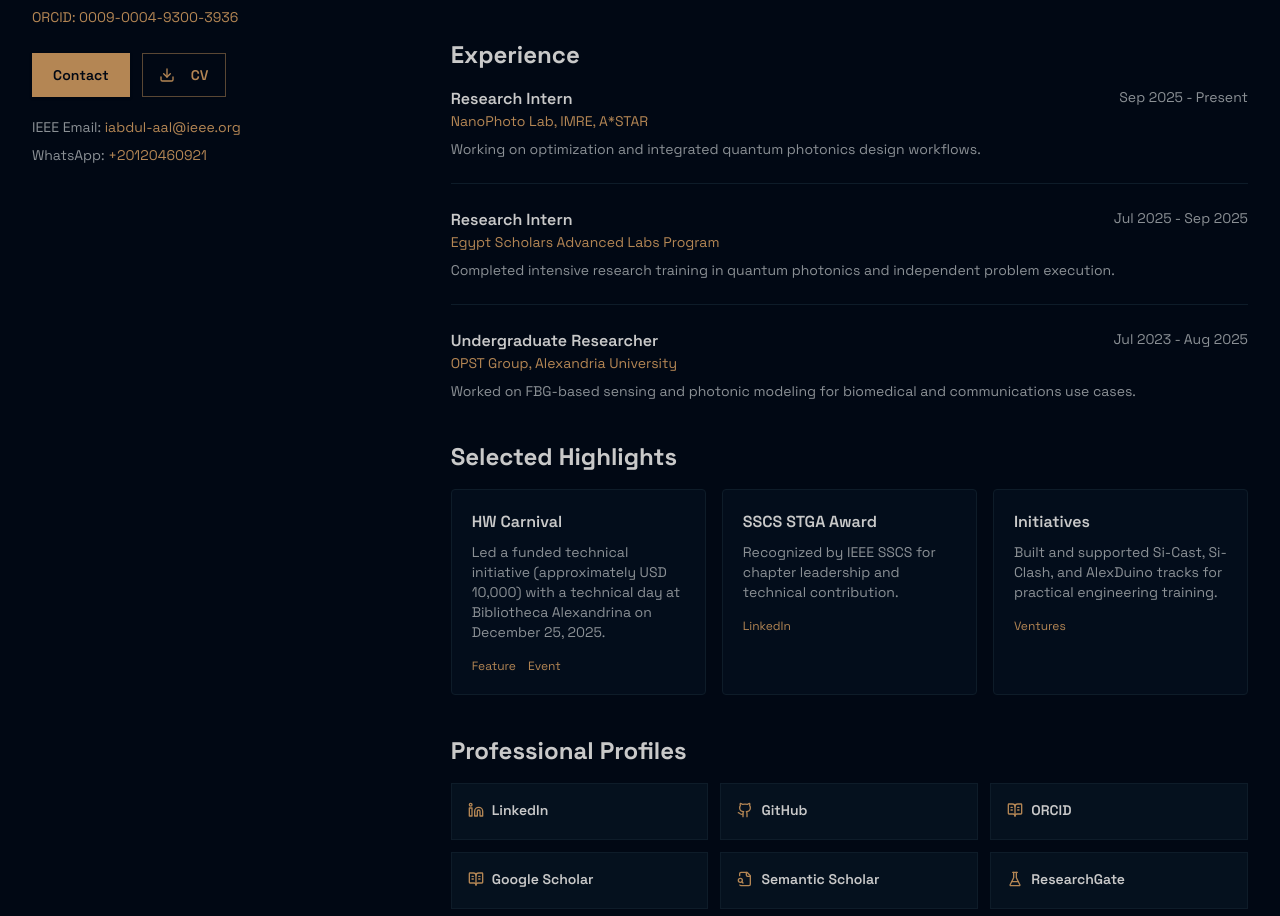
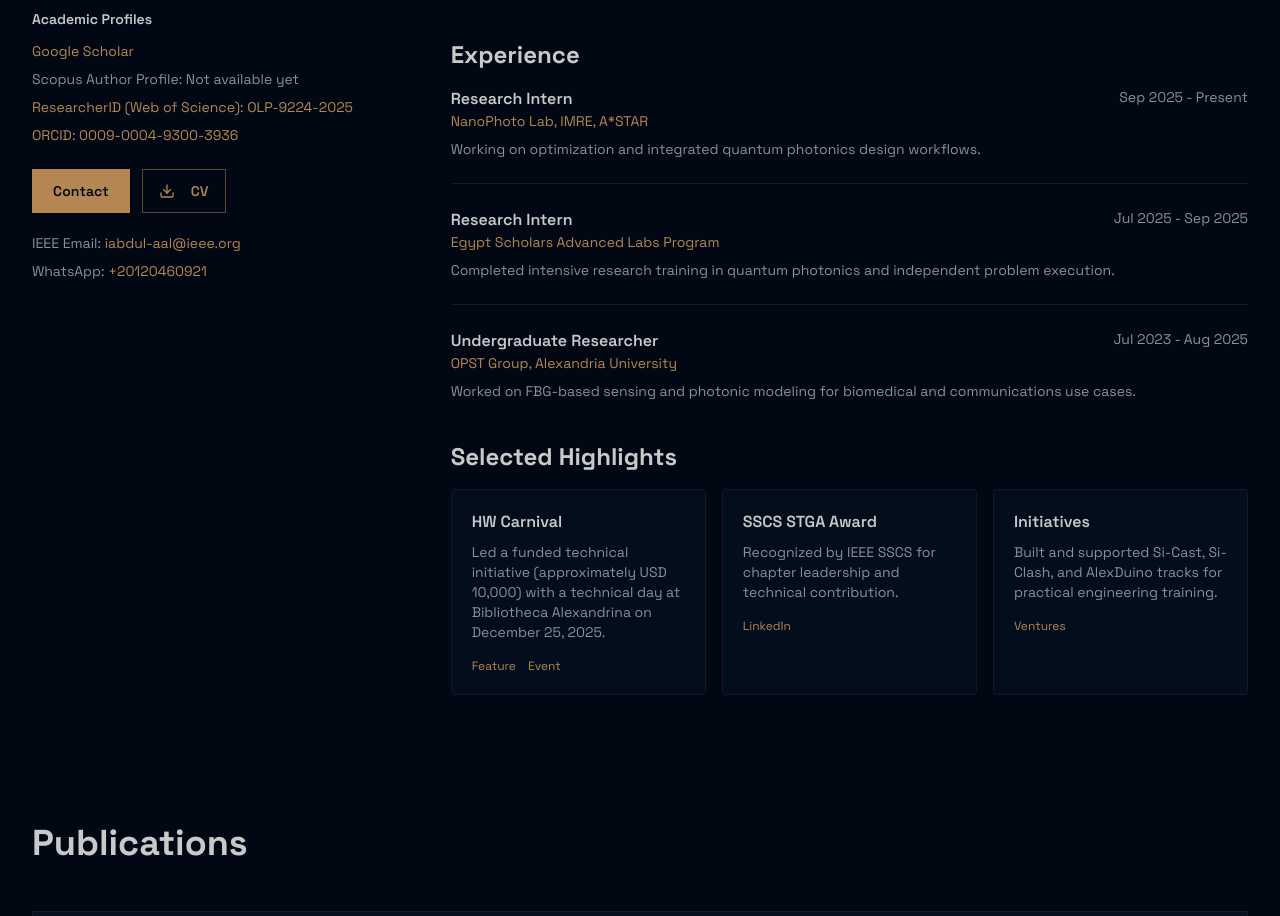
Before and after one commit to iabdul-aal/iabdul-aal.github.io, a Next.js app: page /about in a window 1280 px wide. Shown: the part 576-1492 px from the top of the page. Built offline with nearby package versions, Linux system fonts and the light colour scheme.

Commit message:
Update About page academic profiles

```diff
--- a/app/about/page.tsx
+++ b/app/about/page.tsx
@@ -2,7 +2,6 @@ import Image from "next/image"
 import Link from "next/link"
 import { Download } from "lucide-react"
 import { Button } from "@/components/ui/button"
-import { SocialProfileGrid } from "@/components/social-profile-links"
 import { Publications } from "@/components/publications"
 import { personConfig } from "@/lib/site-config"
 import { contactInfo, socialLinks } from "@/lib/social-links"
@@ -109,14 +108,36 @@ export default function AboutPage() {
               <p className="text-sm text-muted-foreground mb-4">
                 {personConfig.location} | {personConfig.affiliation}
               </p>
+              <div className="mt-5 space-y-3">
+                <p className="text-sm font-semibold text-foreground">Academic Profiles</p>
+                <div className="space-y-2 text-sm">
+                  <a
+                    href={socialLinks.scholar}
+                    target="_blank"
+                    rel="noopener noreferrer"
+                    className="block text-accent hover:text-accent/80 transition-colors"
+                  >
+                    Google Scholar
+                  </a>
+                  <p className="text-muted-foreground">Scopus Author Profile: Not available yet</p>
+                  <a
+                    href="https://www.webofscience.com/wos/author/record/OLP-9224-2025"
+                    target="_blank"
+                    rel="noopener noreferrer"
+                    className="block text-accent hover:text-accent/80 transition-colors"
+                  >
+                    ResearcherID (Web of Science): {contactInfo.webOfScienceResearcherID}
+                  </a>
                   <a
                     href={socialLinks.orcid}
                     target="_blank"
                     rel="noopener noreferrer"
-                className="text-sm text-accent hover:text-accent/80 transition-colors"
+                    className="block text-accent hover:text-accent/80 transition-colors"
                   >
                     ORCID: {personConfig.orcid}
                   </a>
+                </div>
+              </div>
               <div className="mt-6 flex flex-wrap gap-3">
                 <Button asChild>
                   <Link href="/contact">Contact</Link>
@@ -226,14 +247,6 @@ export default function AboutPage() {
               </div>
             </section>
 
-            <section>
-              <h2 className="text-2xl font-bold mb-4">Professional Profiles</h2>
-              <SocialProfileGrid />
-              <p className="mt-5 text-sm text-muted-foreground">
-                Web of Science ResearcherID:{" "}
-                <span className="text-accent">{contactInfo.webOfScienceResearcherID}</span>
-              </p>
-            </section>
           </div>
         </div>
       </section>
```
Lines whose indentation alone changed are shown as unchanged.
